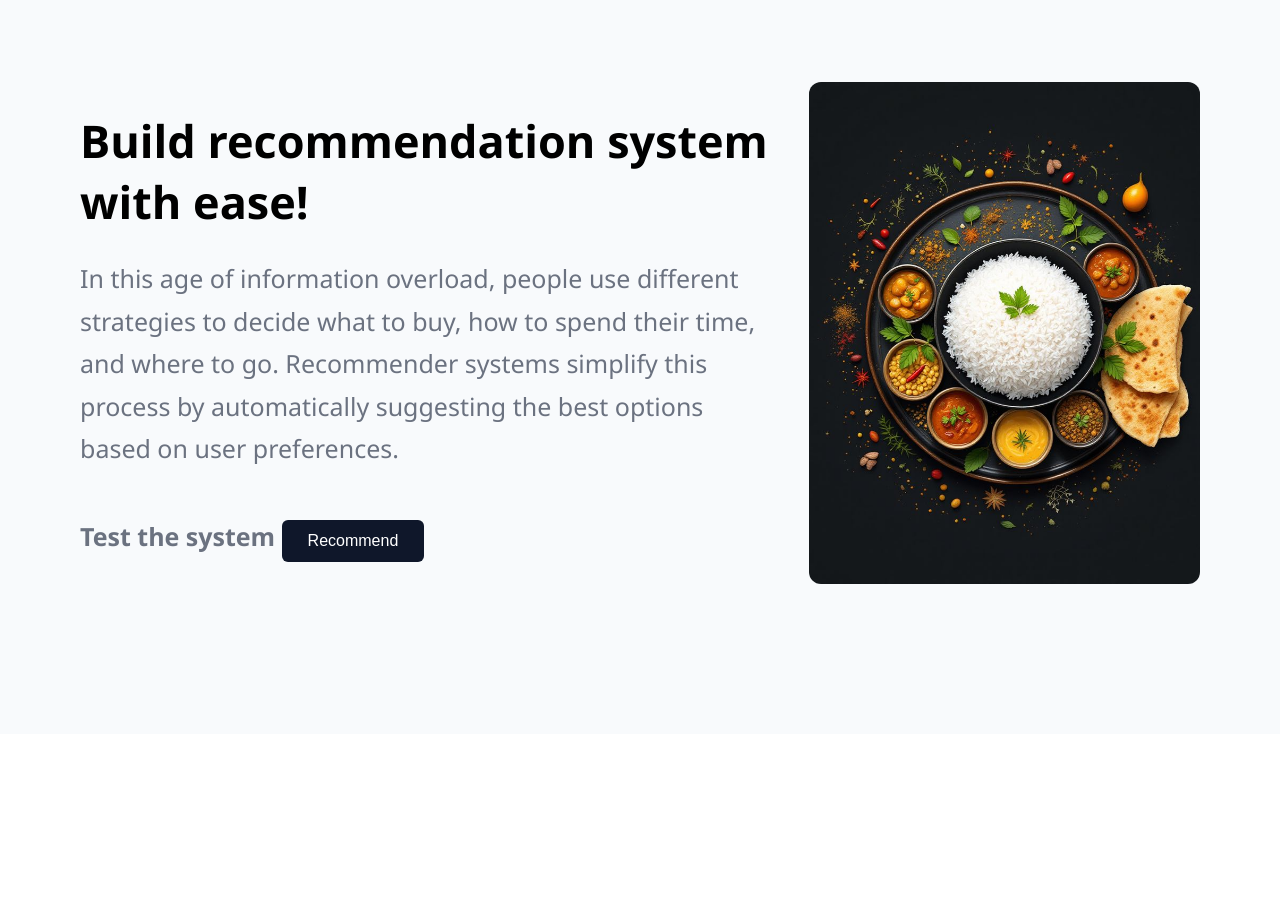
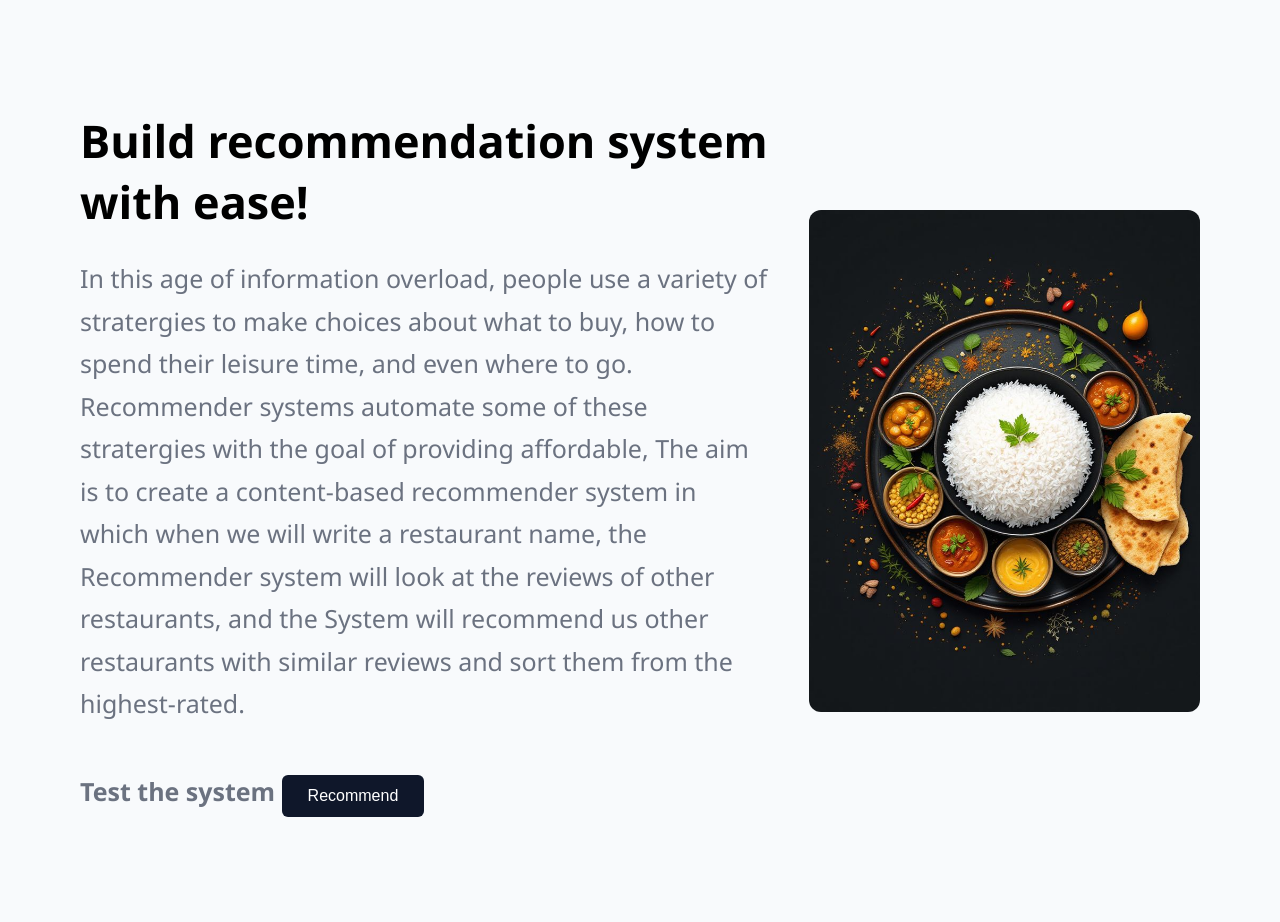
Before and after one commit to parshav42/Restaurant-Recommendation-System, a Flask app: page / in a window 1280 px wide. Shown: the part 66-988 px from the top of the page. Before the commit the page ends 650 px from the top, so only its background shows below. Run offline with Flask 3, Linux system fonts and the light colour scheme; parts of the project's set-up code (start-up, migrations or seed data) failed here and were passed over.

Commit message:
refactor: reorganize HTML structure and improve content clarity

```diff
--- a/Flask/templates/index.html
+++ b/Flask/templates/index.html
@@ -1,5 +1,6 @@
 <!DOCTYPE html>
 <html lang="en">
+
 <head>
     <meta charset="UTF-8">
     <title>Restaurant Recommendation System</title>
@@ -89,7 +90,8 @@ body {
 
         .image img {
             width: 100%;
-    max-width: 550px;   /* 🔥 bigger */
+            max-width: 550px;
+            /* 🔥 bigger */
             border-radius: 12px;
         }
     </style>
@@ -115,10 +117,12 @@ body {
             <h1>Build recommendation system with ease!</h1>
 
             <p>
-        In this age of information overload, people use different strategies
-        to decide what to buy, how to spend their time, and where to go.
-        Recommender systems simplify this process by automatically suggesting
-        the best options based on user preferences.
+                In this age of information overload, people use a variety of stratergies to make choices about what to
+                buy, how to spend their leisure time, and even where to go. Recommender systems automate some of these
+                stratergies with the goal of providing affordable, The aim is to create a content-based recommender
+                system in which when we will write a restaurant name, the Recommender system will look at the reviews of
+                other restaurants, and the System will recommend us other restaurants with similar reviews and sort them
+                from the highest-rated.
             </p>
 
 
@@ -137,4 +141,5 @@ body {
     </div>
 
 </body>
+
 </html>
```
Lines whose indentation alone changed are shown as unchanged.
